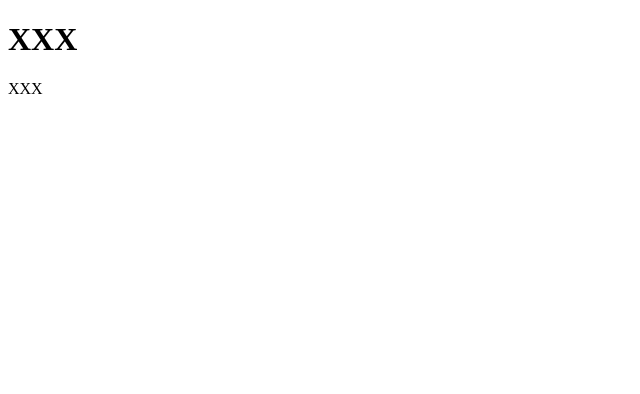
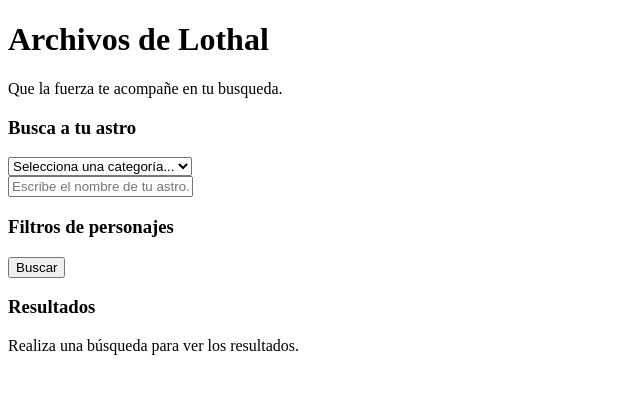
Before and after one commit to juancastillo-ferre/ProyectoScrum1, a plain HTML site: page index/index.html in a window 1280 px wide. Shown: the whole page, without its empty margins (0-640 px from the left). Drawn offline with Linux system fonts and the light colour scheme.

Commit message:
Completadas las subtareas 18, 19 y 22

```diff
--- a/index/index.html
+++ b/index/index.html
@@ -1,12 +1,50 @@
 <!DOCTYPE html>
 <html lang="es">
     <head>
+        <meta charset="UTF-8">
         <link rel="stylesheet" href="index.css">
-        <title>XXX</title>
+        <title>Archivos de Lothal</title>
     </head>
     <body>
-        <h1>XXX</h1>
-        <p>XXX</p>
+        <header>
+            <h1>Archivos de Lothal</h1>
+            <p>Que la fuerza te acompañe en tu busqueda.</p>
+        </header>
+
+        <section class="buscador">
+            <h3>Busca a tu astro</h3>
+
+            <form id="formulario">
+                <div class="categoria">
+                    <select id="selectorCategoria">
+                        <option value="">Selecciona una categoría... </option>
+                        <option value="personaje">Personaje</option>
+                        <option value="planeta">Planeta</option>
+                        <option value="nave">Nave</option>
+                        <option value="pelicula">Película</option>
+                        <option value="especie">Especie</option>
+                        <option value="vehiculo">Vehículo</option>
+                    </select>
+                </div>
+
+                <div class="busqueda">
+                    <input type="text" placeholder="Escribe el nombre de tu astro..." id="busqueda">
+                </div>
+                <section id="filtrosSection">
+                    <h3 id="filtrosTitle">Filtros de personajes</h3>
+                    <div class="filtros-dinamicos" id="filtrosContainer">
+
+                    </div>
+                </section>
+                <button type="submit" id="boton-buscar">Buscar</button>
+            </form>
+        </section>
+
+        <section class="resultados">
+            <h3>Resultados</h3>
+            <div id="resultadosContainer">
+                <p>Realiza una búsqueda para ver los resultados.</p>
+            </div>
         <script src="index.js"></script>
     </body>
 </html>
```
Also changed, not shown: mockup.png (added).
